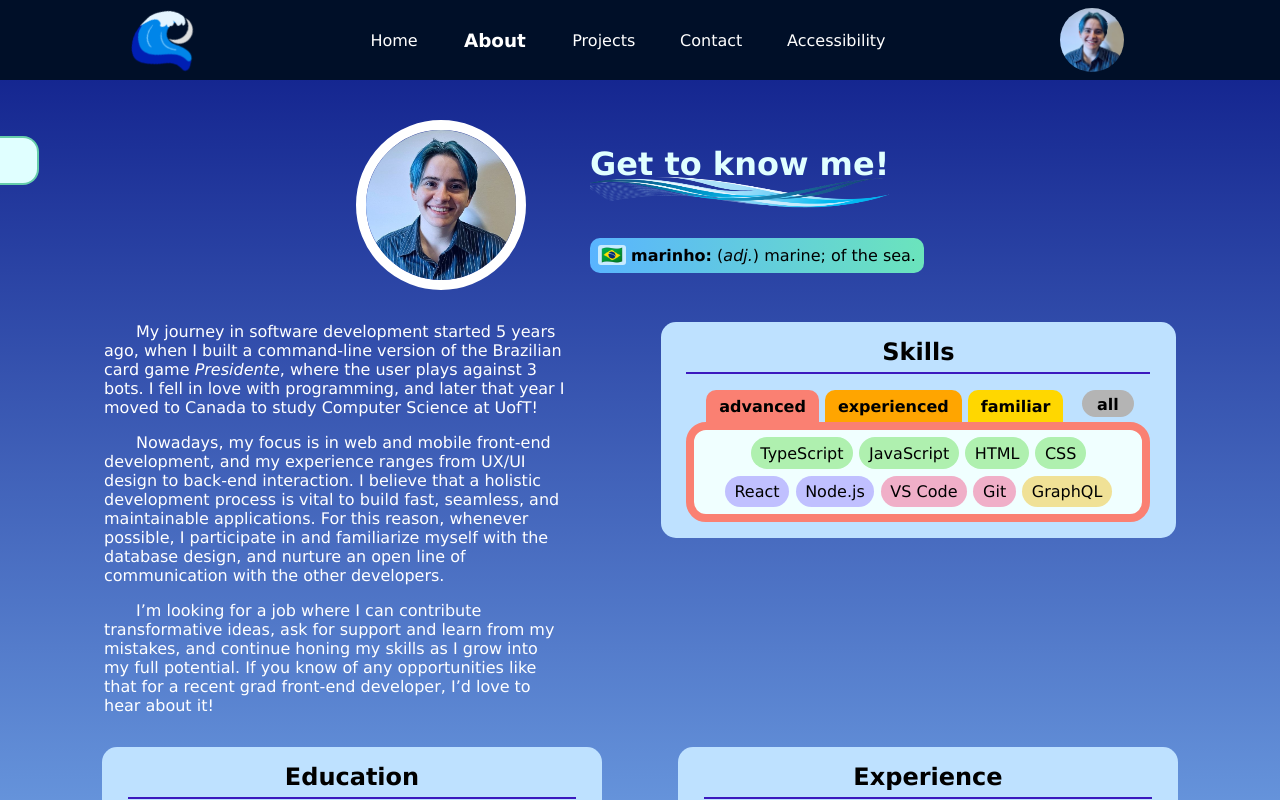
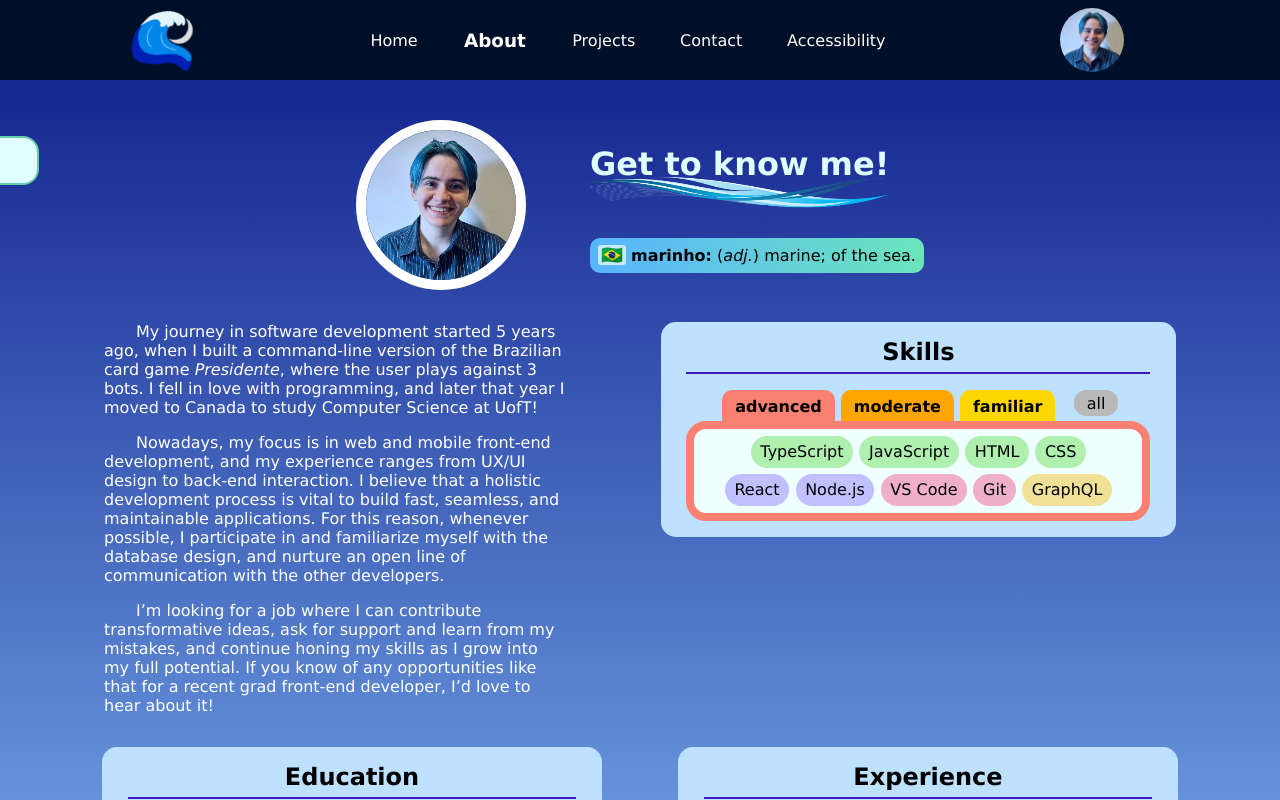
Before and after one commit to gabegaghi/gabegaghi.github.io, a React (Create React App) app: page /about in a window 1280 px wide. Shown: the top 800 px of the page. Built offline with nearby package versions, Linux system fonts and the light colour scheme; some icons are missing.

Commit message:
change Skills property name

```diff
--- a/src/Components/Skills.css
+++ b/src/Components/Skills.css
@@ -9,7 +9,7 @@
     z-index: 1;
     justify-content: center;
     flex-wrap: wrap;
-    min-width: 392px;
+    min-width: 385px;
     padding: .25rem;
     border-radius: 20px;
     border: rgb(180, 180, 180) solid .5rem;
@@ -45,7 +45,7 @@
     border-bottom-right-radius: 0;
 }
 
-.all .experienced {
+.all .moderate {
     border-radius: 0;
 }
 
@@ -57,11 +57,12 @@
 .proficiency.all {
     display: flex;
     justify-content: center;
-    width: 2rem;
-    background-color: rgb(180, 180, 180);
-    padding: .3rem .6rem .2rem;
-    margin: 0 0 .3rem .2rem;
-    border-radius: 15px;
+    font-weight: 300;
+    width: 1.5rem;
+    background-color: rgb(185, 185, 185);
+    padding: .2rem .6rem;
+    margin: 0 0 .3rem .3rem;
+    border-radius: 12px;
 }
 
 .SkillsList.advanced {
@@ -72,11 +73,11 @@
     background-color: salmon;
 }
 
-.SkillsList.experienced {
+.SkillsList.moderate {
     border-color: orange;
 }
 
-.proficiency.experienced {
+.proficiency.moderate {
     background-color: orange;
 }
 
--- a/src/Components/Skills.js
+++ b/src/Components/Skills.js
@@ -9,7 +9,7 @@ function Skills() {
     <>
         <div className='tabs'>
             <div className='proficiency advanced' onClick={() => setSelected('advanced')}>advanced</div>
-            <div className='proficiency experienced' onClick={() => setSelected('experienced')}>experienced</div>
+            <div className='proficiency moderate' onClick={() => setSelected('moderate')}>moderate</div>
             <div className='proficiency familiar' onClick={() => setSelected('familiar')}>familiar</div>
             <div className='proficiency all' onClick={() => selected === 'all' ? setSelected('advanced') : setSelected('all')}>
                 {(selected !== 'all')? 'all' : 'less'}
--- a/src/Components/SkillsData.js
+++ b/src/Components/SkillsData.js
@@ -5,7 +5,7 @@ const skills = {
         dbm: ['GraphQL'],
         tools: ['VS Code', 'Git']
     },
-    experienced: {
+    moderate: {
         langs: ['Python', 'C', 'Java', 'Shell Scripting'],
         tools: ['Jira', 'Docker']
     },
```
